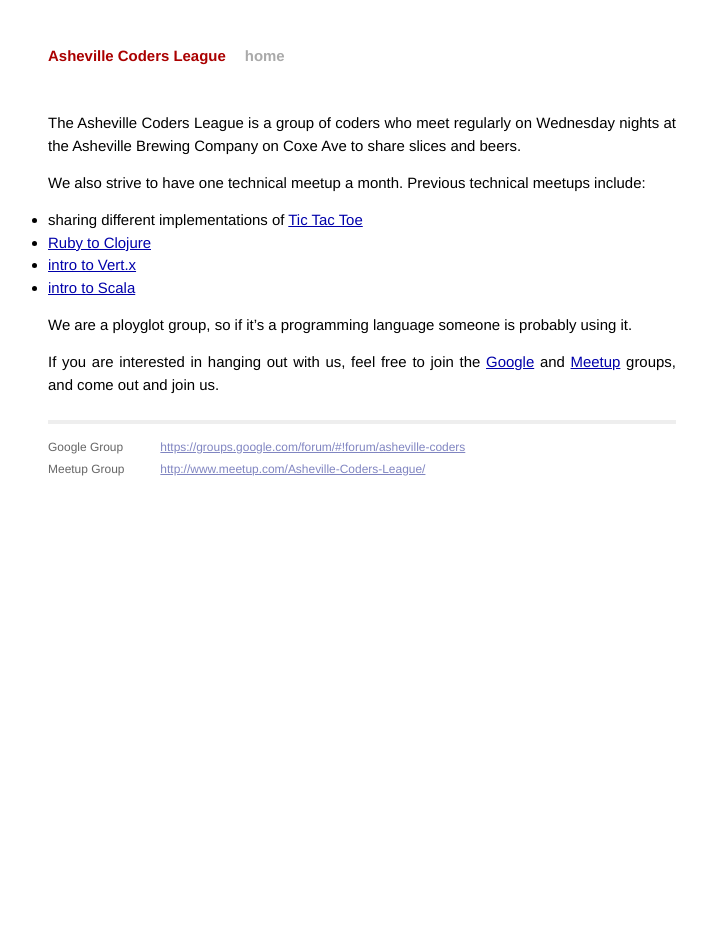
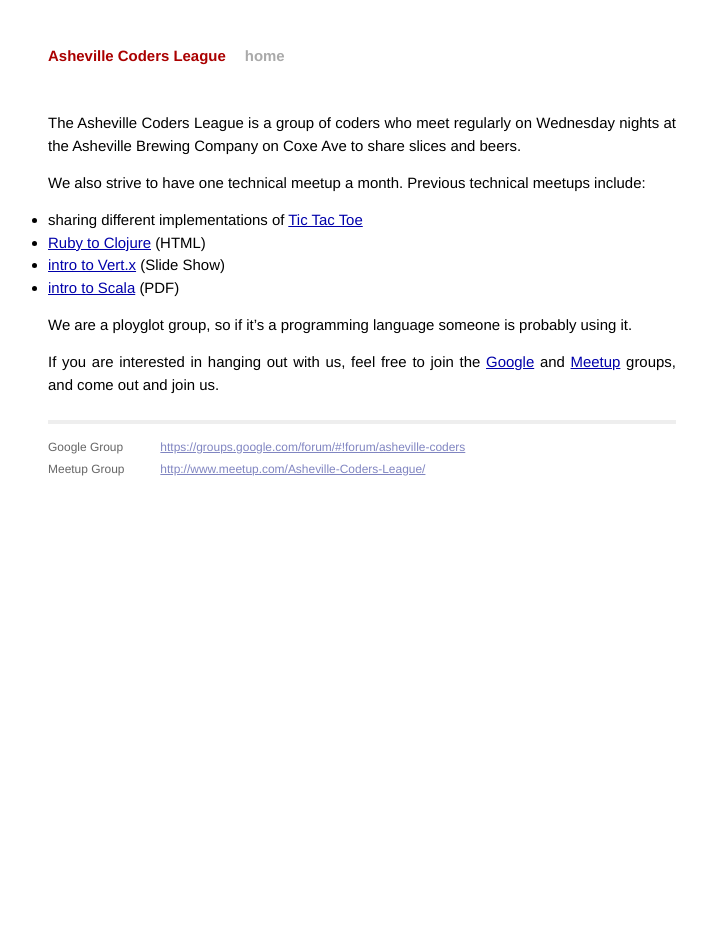
Before and after one commit to avlcoders/avlcoders.github.io, a Jekyll site: the page built from index.md, in a window 1280 px wide. Shown: the whole page, without its empty margins (278-985 px from the left). Built offline with Jekyll 4.4.1, drawn with Linux system fonts in a browser that asks for light colours; Markdown is read by kramdown in place of the engine named in the settings.

Commit message:
Updated index.md to set users expectations when they click on links to previous presentations

```diff
--- a/index.md
+++ b/index.md
@@ -11,9 +11,9 @@
 technical meetups include:
 
 * sharing different implementations of [Tic Tac Toe](/tictactoe.html)
-* [Ruby to Clojure](http://tcrawley.org/presentations/avl-rb-clojure-intro/)
-* [intro to Vert.x](http://tcrawley.org/presentations/vertx-acl/vertx.html)
-* [intro to Scala](/assets/slideshows/AshevilleCodersScalaTalk.pdf)
+* [Ruby to Clojure](http://tcrawley.org/presentations/avl-rb-clojure-intro/) (HTML)
+* [intro to Vert.x](http://tcrawley.org/presentations/vertx-acl/vertx.html) (Slide Show)
+* [intro to Scala](/assets/slideshows/AshevilleCodersScalaTalk.pdf) (PDF)
 
 We are a ployglot group, so if it's a programming language someone is
 probably using it.
```
